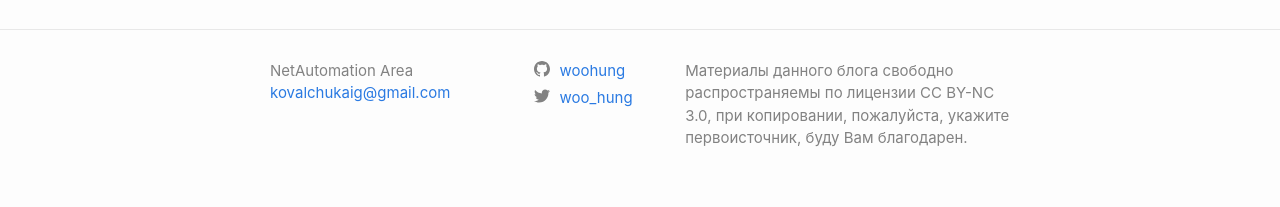
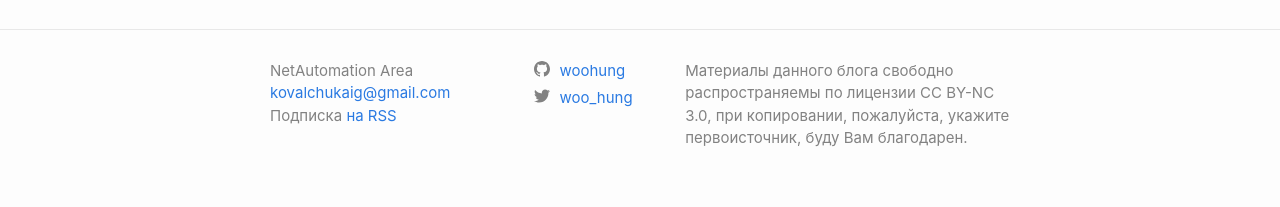
Before and after one commit to woohung/woohung.github.io, a Jekyll site: the page built from index.md, in a window 1280 px wide. Shown: the part 720-927 px from the top of the page. Built offline with Jekyll 4.4.1, drawn with Linux system fonts in a browser that asks for light colours.

Commit message:
edit RSS

```diff
--- a/_includes/footer.html
+++ b/_includes/footer.html
@@ -17,6 +17,7 @@
             </li>
             {%- if site.email -%}
             <li><a class="u-email" href="mailto:{{ site.email }}">{{ site.email }}</a></li>
+            <li><p class="rss-subscribe"> Подписка <a href="{{ "/feed.xml" | relative_url }}"> на RSS</a></p></li>
             {%- endif -%}
         </ul>
       </div>
--- a/_layouts/home.html
+++ b/_layouts/home.html
@@ -5,7 +5,7 @@ layout: default
 <div class="home">
   {%- if page.title -%}
     <h1 class="page-heading">{{ page.title }}</h1>
-    <p class="rss-subscribe"> <a href="{{ "/feed.xml" | relative_url }}"> /RSS</a></p>
+
   {%- endif -%}
 
   {{ content }}
```
